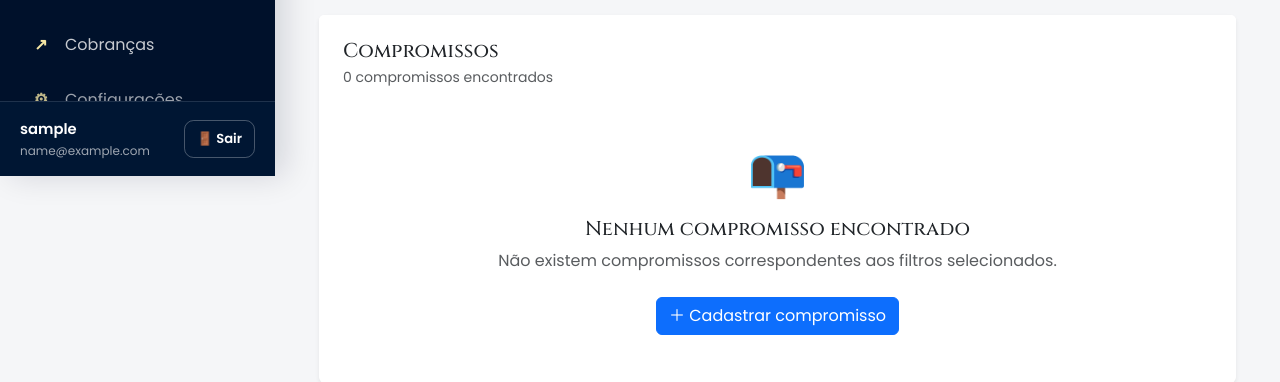
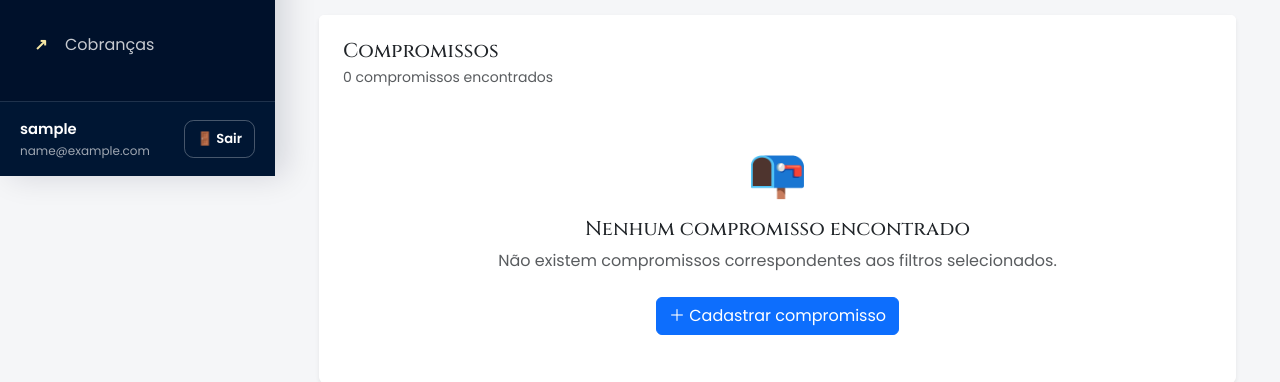
Before and after one commit to aninhatcdc/SistemaJuridicoLucas, a Flask app: page /agenda/ in a window 1280 px wide. Shown: the part 624-1006 px from the top of the page. Run offline with Flask 3, Linux system fonts and the light colour scheme; the visitor is signed in with stand-in values (Sample User, id 1); data comes from the database, SQL or seed files in the repository; data that the repository does not hold is empty; parts of the project's set-up code (start-up, migrations or seed data) failed here and were passed over.

Commit message:
Remove menu Configurações

```diff
--- a/templates/base.html
+++ b/templates/base.html
@@ -229,10 +229,7 @@
                 Cobranças
             </a>
 
-            <a class="nav-item disabled-link" href="#">
-                <span>⚙</span>
-                Configurações
-            </a>
+
 
         </nav>
 
```
